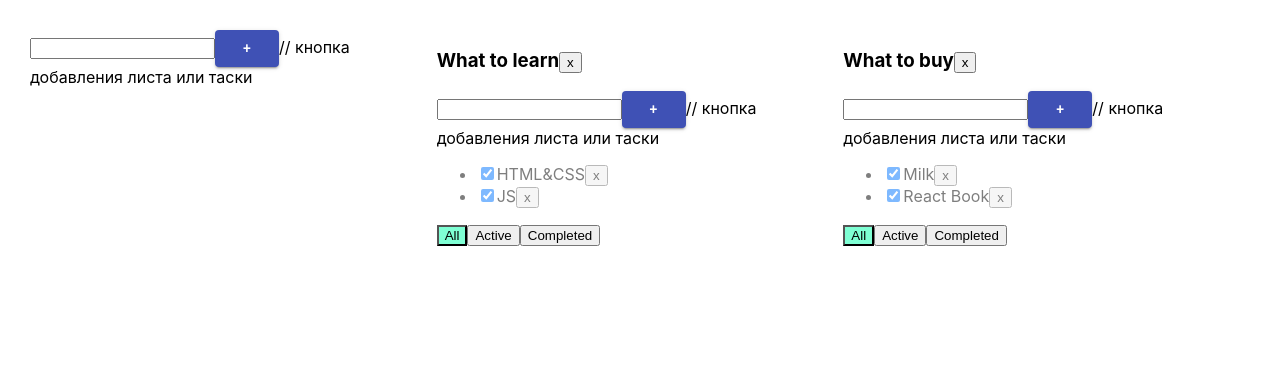
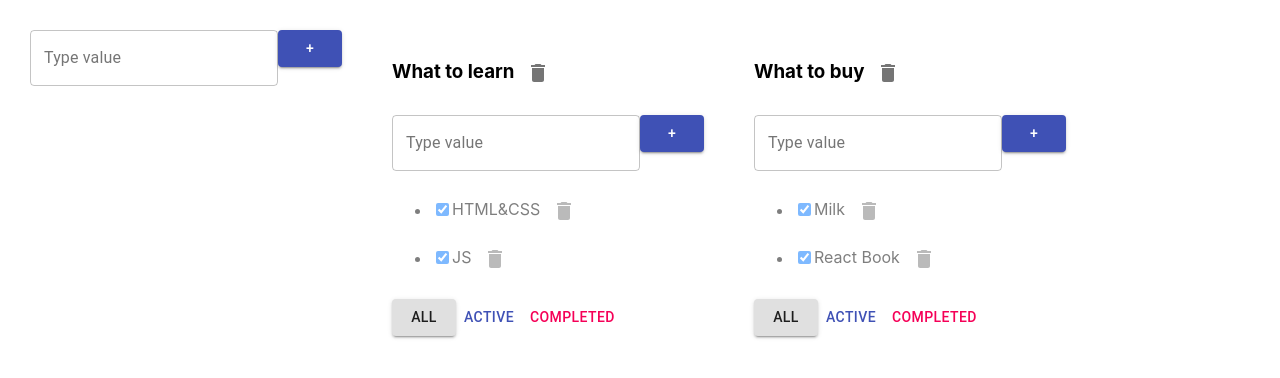
Before and after one commit to APTEMKA-87/ToDoList, a React (Create React App) app: page / in a window 1280 px wide. Shown: the top 378 px of the page. Built offline with nearby package versions, Linux system fonts and the light colour scheme.

Commit message:
lesson 7

```diff
--- a/src/AddItemForm.tsx
+++ b/src/AddItemForm.tsx
@@ -1,5 +1,5 @@
 import React, {ChangeEvent, KeyboardEvent, useState} from 'react';
-import {Button} from '@material-ui/core';
+import {Button, TextField} from '@material-ui/core';
 
 type AddItemFormPropsType = {
     addItem: (title: string) => void
@@ -31,13 +31,14 @@ export function AddItemForm(props: AddItemFormPropsType) {
     }
 
     return <div>
-        <input value={title}
-               onChange={onChangeHandler}
-               onKeyPress={onKeyPressHandler}
-               className={error ? 'error' : ''}
+        <TextField value={title}
+                   variant="outlined"
+                   label="Type value"
+                   onChange={onChangeHandler}
+                   onKeyPress={onKeyPressHandler}
+                   error={!!error}
+                   helperText={error}
         />
         <Button variant="contained" color="primary" onClick={addItem}>+</Button>
-        // кнопка добавления листа или таски
-        {error && <div className="error-message">{error}</div>}
     </div>
 }
--- a/src/Todolist.tsx
+++ b/src/Todolist.tsx
@@ -2,6 +2,8 @@ import React, {ChangeEvent} from 'react';
 import {FilterValuesType} from './App';
 import {AddItemForm} from './AddItemForm';
 import {EditableSpan} from './EditableSpan';
+import {Button, Icon, IconButton} from '@material-ui/core';
+import {Delete} from '@material-ui/icons';
 
 export type TaskType = {
     id: string
@@ -35,13 +37,15 @@ export function Todolist(props: PropsType) {
         props.changeTodolistTitle(props.id, title);
     }
 
-    const onAllClickHandler = () => props.changeFilter("all", props.id);
-    const onActiveClickHandler = () => props.changeFilter("active", props.id);
-    const onCompletedClickHandler = () => props.changeFilter("completed", props.id);
+    const onAllClickHandler = () => props.changeFilter('all', props.id);
+    const onActiveClickHandler = () => props.changeFilter('active', props.id);
+    const onCompletedClickHandler = () => props.changeFilter('completed', props.id);
 
     return <div>
-        <h3> <EditableSpan value={props.title} onChange={changeTodolistTitle} />
-            <button onClick={removeTodolist}>x</button>
+        <h3><EditableSpan value={props.title} onChange={changeTodolistTitle}/>
+            <IconButton onClick={removeTodolist}>
+                <Delete/>
+            </IconButton>
         </h3>
         <AddItemForm addItem={addTask}/>
         <ul>
@@ -57,24 +61,29 @@ export function Todolist(props: PropsType) {
                     }
 
 
-                    return <li key={t.id} className={t.isDone ? "is-done" : ""}>
+                    return <li key={t.id} className={t.isDone ? 'is-done' : ''}>
                         <input type="checkbox" onChange={onChangeHandler} checked={t.isDone}/>
-                        <EditableSpan value={t.title} onChange={onTitleChangeHandler} />
-                        <button onClick={onClickHandler}>x</button>
+                        <EditableSpan value={t.title} onChange={onTitleChangeHandler}/>
+                        <IconButton onClick={onClickHandler}><Delete/></IconButton>
                     </li>
                 })
             }
         </ul>
         <div>
-            <button className={props.filter === 'all' ? "active-filter" : ""}
-                    onClick={onAllClickHandler}>All
-            </button>
-            <button className={props.filter === 'active' ? "active-filter" : ""}
-                    onClick={onActiveClickHandler}>Active
-            </button>
-            <button className={props.filter === 'completed' ? "active-filter" : ""}
-                    onClick={onCompletedClickHandler}>Completed
-            </button>
+            <Button variant={props.filter === 'all' ? 'contained' : 'text'}
+                    onClick={onAllClickHandler}
+            >All
+            </Button>
+            <Button variant={props.filter === 'active' ? 'contained' : 'text'}
+                    onClick={onActiveClickHandler}
+                    color="primary"
+            >Active
+            </Button>
+            <Button variant={props.filter === 'completed' ? 'contained' : 'text'}
+                    onClick={onCompletedClickHandler}
+                    color="secondary"
+            >Completed
+            </Button>
         </div>
     </div>
 }
```
